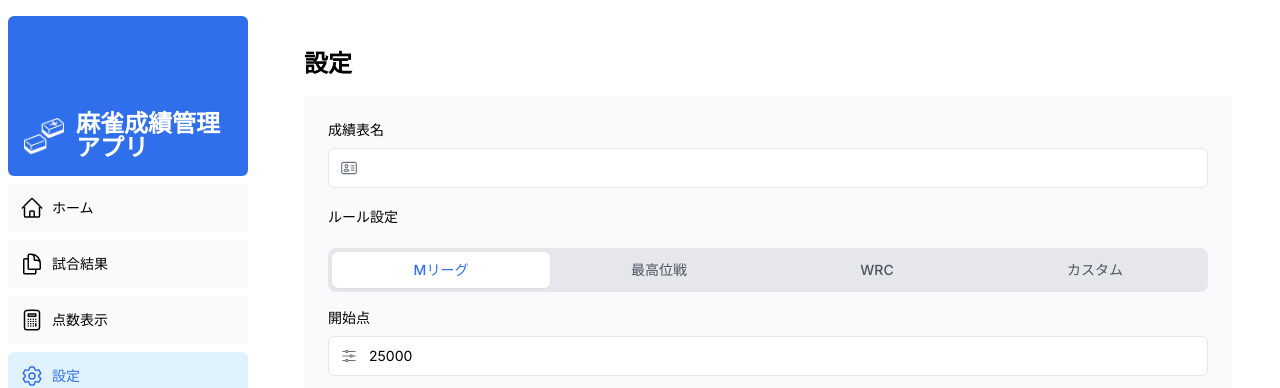
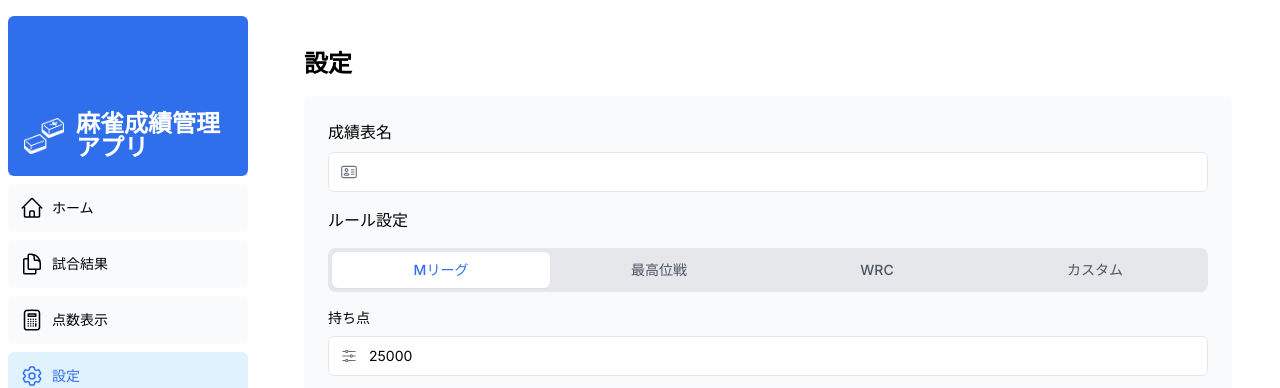
Before and after one commit to TsubasaSaito331/mahjong_score_app, a Next.js app: page /dashboard/configPage in a window 1280 px wide. Shown: the top 388 px of the page. Built offline with nearby package versions, Linux system fonts and the light colour scheme; no server answers.

Commit message:
設定画面UI修正

```diff
--- a/app/ui/configPage/edit-form.tsx
+++ b/app/ui/configPage/edit-form.tsx
@@ -100,7 +100,7 @@ export default function EditConfigForm({
     <form action={dispatch}>
       <div className="rounded-md bg-gray-50 p-2 md:p-6">
         <div className="mb-4">
-          <label htmlFor="name" className="mb-2 block text-sm font-medium">
+          <label htmlFor="name" className="text-md mb-2 block font-medium">
             成績表名
           </label>
           <div className="relative">
@@ -115,16 +115,16 @@ export default function EditConfigForm({
           </div>
         </div>
 
-        <span className="text-sm font-medium">ルール設定</span>
+        <span className="text-md font-medium">ルール設定</span>
         <div className="mt-4">
-          <div className="mb-4 mt-5 flex rounded-lg bg-gray-200 p-1">
+          <div className="flex rounded-lg bg-gray-200 p-1">
             {(Object.keys(templates) as (keyof typeof templates)[]).map(
               (name) => (
                 <button
                   key={name}
                   type="button"
                   onClick={() => handleTemplateClick(name)}
-                  className={`flex-1 rounded-md px-3 py-2 text-sm font-medium transition-colors ${
+                  className={`flex-1 rounded-md py-2 text-sm font-medium transition-colors ${
                     activeTemplate === name
                       ? 'bg-white text-blue-600 shadow-sm'
                       : 'text-gray-600 hover:text-gray-800'
@@ -140,7 +140,7 @@ export default function EditConfigForm({
               htmlFor="start_points"
               className="mb-2 block text-sm font-medium"
             >
-              開始点
+              持ち点
             </label>
             <div className="relative">
               <input
--- a/app/ui/create-account-form.tsx
+++ b/app/ui/create-account-form.tsx
@@ -190,7 +190,7 @@ export default function CreateAccountForm() {
                   className="mb-3 mt-5 block text-xs font-medium text-gray-900"
                   htmlFor="start_points"
                 >
-                  開始点
+                  持ち点
                 </label>
                 <div className="relative">
                   <input
@@ -198,7 +198,7 @@ export default function CreateAccountForm() {
                     id="start_points"
                     type="number"
                     name="start_points"
-                    placeholder="開始点を入力"
+                    placeholder="持ち点を入力"
                     value={startPoints}
                     onChange={(e) => setStartPoints(Number(e.target.value))}
                     required
```
